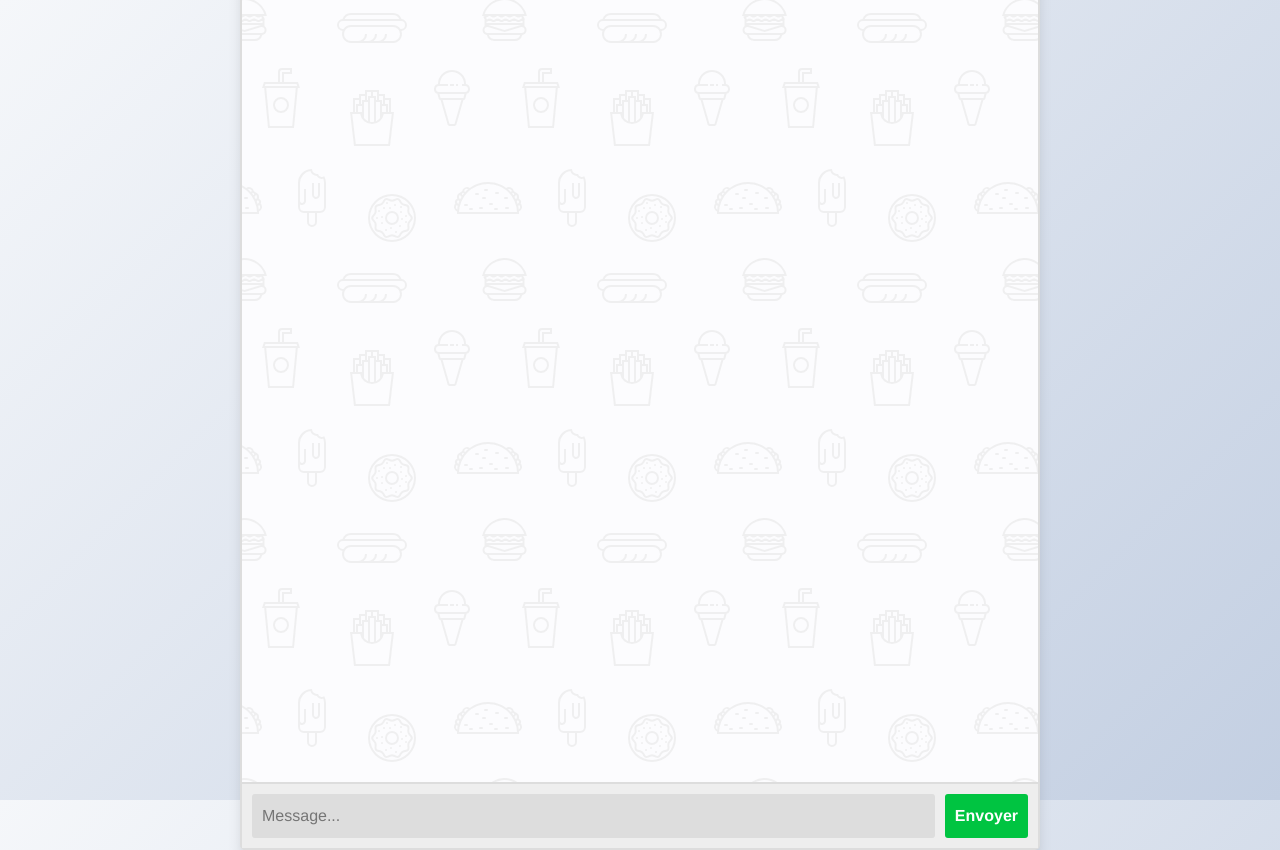
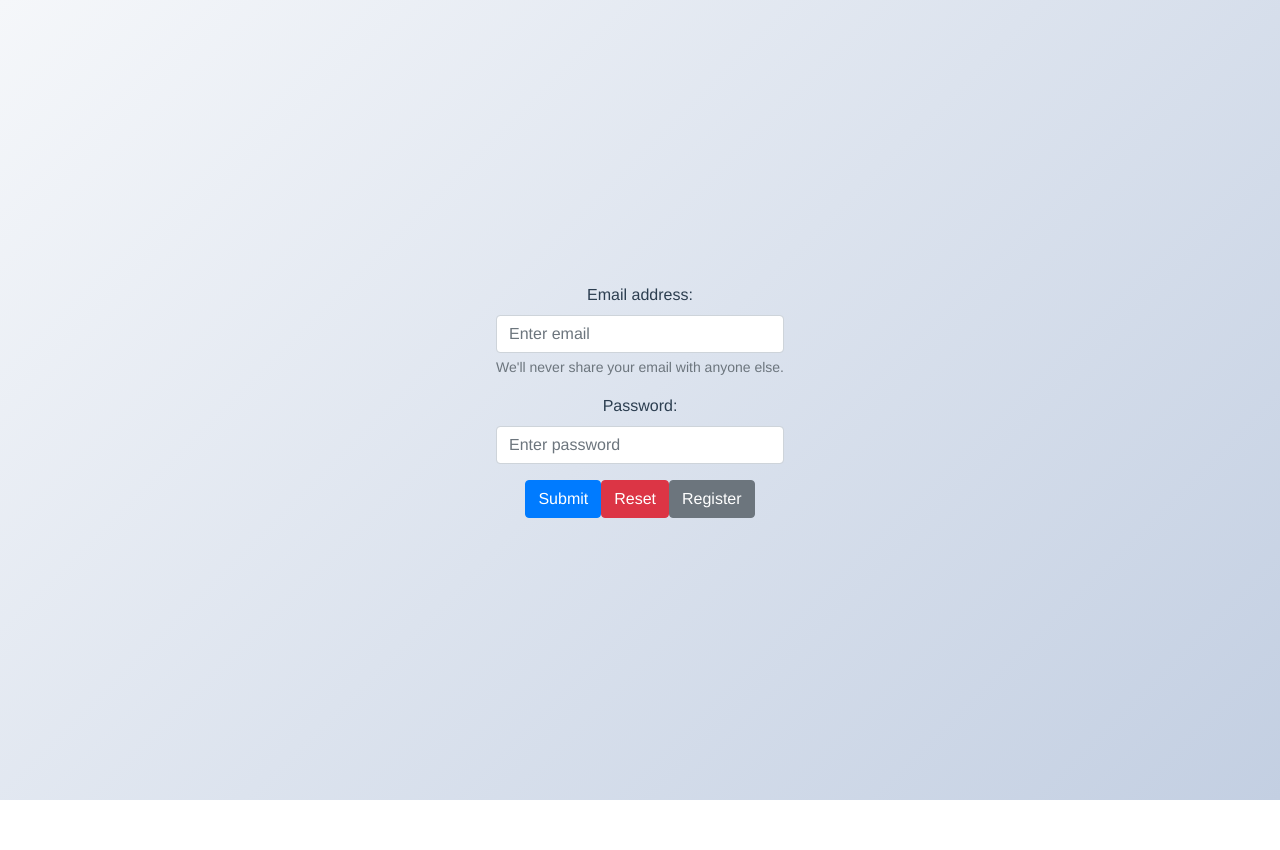
Before and after one commit to sbabo/KaramBot-Front, a Vue app in the folder karambot/: page /#/ in a window 1280 px wide. After the commit the page ends 800 px from the top, so only its background shows below. Built offline with nearby package versions, Linux system fonts and the light colour scheme.

Commit message:
add register api call

```diff
--- a/karambot/src/components/Login.vue
+++ b/karambot/src/components/Login.vue
@@ -28,7 +28,7 @@
 
       <b-button type="submit" variant="primary">Submit</b-button>
       <b-button type="reset" variant="danger">Reset</b-button>
-      <b-button type="register" variant="">Register</b-button>
+      <b-button type="register" v-on:click="goRegister" variant="">Register</b-button>
     </b-form>
   </div>
 </template>
@@ -44,7 +44,6 @@
 
 <script src="https://unpkg.com/axios/dist/axios.min.js"></script>
 <script src="https://cdn.jsdelivr.net/npm/vue/dist/vue.js"></script>
-
 
 <script>
 import axios from 'axios';
@@ -72,8 +71,6 @@ import axios from 'axios';
         // Reset our form values
         this.form.email = ''
         this.form.password = ''
-        this.form.food = null
-        this.form.checked = []
         // Trick to reset/clear native browser form validation state
         this.show = false
         this.$nextTick(() => {
@@ -82,12 +79,16 @@ import axios from 'axios';
       },
       onSend(evt) {
         axios
-        .post('http://127.0.0.1:8000/calcul', {
+        .post('http://127.0.0.1:8000/player/login', {
         email : "test@gmail.com",
-        username : 'test'
+        password : 'test'
       })
     .then(response => (console.log(this.info = response.data)))
+      },
+      goRegister(evt) {
+        this.$router.push({name: "register"});
       }
     }
   }
+
 </script>
--- a/karambot/src/components/Register.vue
+++ b/karambot/src/components/Register.vue
@@ -1,6 +1,6 @@
 <template>
   <div class="middle">
-    <b-form @submit="onSubmit" @reset="onReset" v-if="show">
+    <b-form @submit="Register" @reset="onReset" @cancel="onCancel" v-if="show">
       <b-form-group
         id="input-group-1"
         label="Username :"
@@ -8,7 +8,7 @@
       >
         <b-form-input
           id="input-1"
-          v-model="form.email"
+          v-model="form.username"
           type="text"
           required
           placeholder="Choose an username..."
@@ -22,7 +22,7 @@
         description="We'll never share your email with anyone else."
       >
         <b-form-input
-          id="input-1"
+          id="input-2"
           v-model="form.email"
           type="email"
           required
@@ -32,7 +32,7 @@
 
       <b-form-group id="input-group-3" label="Password:" label-for="input-3">
         <b-form-input
-          id="input-2"
+          id="input-3"
           v-model="form.password"
           type="password"
           required
@@ -42,7 +42,7 @@
 
       <b-button type="submit" variant="primary">Submit</b-button>
       <b-button type="reset" variant="danger">Reset</b-button>
-      <b-button type="register" variant="">Cancel</b-button>
+      <b-button type="cancel" v-on:click="onCancel" variant="">Cancel</b-button>
     </b-form>
   </div>
 </template>
@@ -56,6 +56,7 @@
 }
 </style>
 <script>
+import axios from 'axios'
   export default {
     data() {
       return {
@@ -80,12 +81,23 @@
         this.form.email = ''
         this.form.password = ''
         this.form.username = ''
-        this.form.checked = []
         // Trick to reset/clear native browser form validation state
         this.show = false
         this.$nextTick(() => {
           this.show = true
         })
+      },
+      Register(evt) {
+        axios.post('http://127.0.0.1:8000/player/register', {
+          user_name: this.form.username,
+          email: this.form.email,
+          password: this.form.password
+        })
+        .then(response => (console.log(this.info = response.data)))
+        this.$router.push({name: "login"});
+      },
+      onCancel(evt) {
+        this.$router.push({name: "login"});
       }
     }
   }
--- a/karambot/src/router/index.js
+++ b/karambot/src/router/index.js
@@ -9,8 +9,8 @@ Vue.use(VueRouter)
 const routes = [
   {
     path: '/',
-    name: 'home',
-    component: Home
+    name: 'login',
+    component: Login
   },
   {
     path: '/login',
@@ -21,6 +21,11 @@ const routes = [
     path: '/register',
     name: 'register',
     component: Register
+  },
+  {
+    path: '/chat',
+    name: 'chat',
+    component: Home
   }
 
 ]
```
